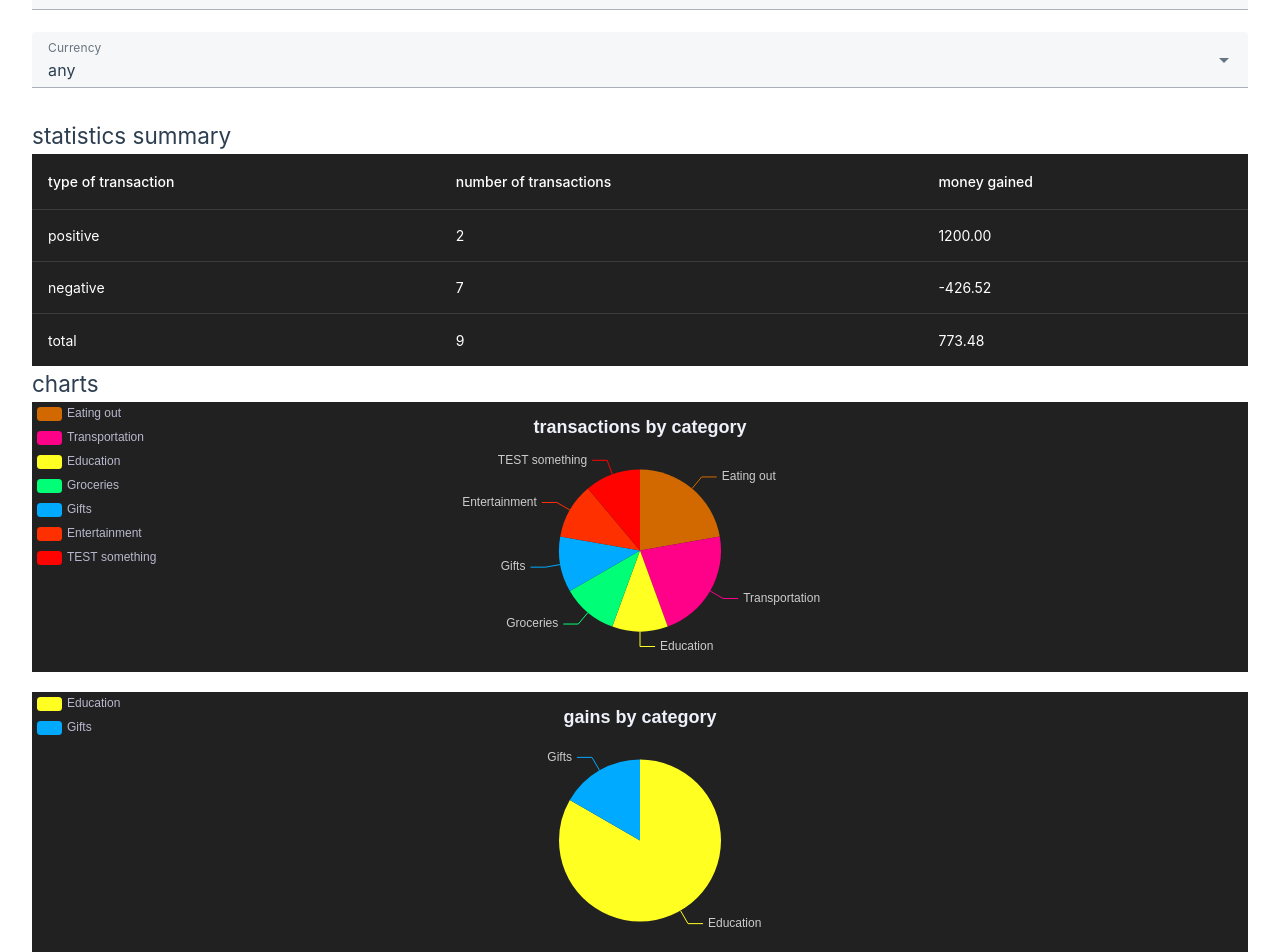
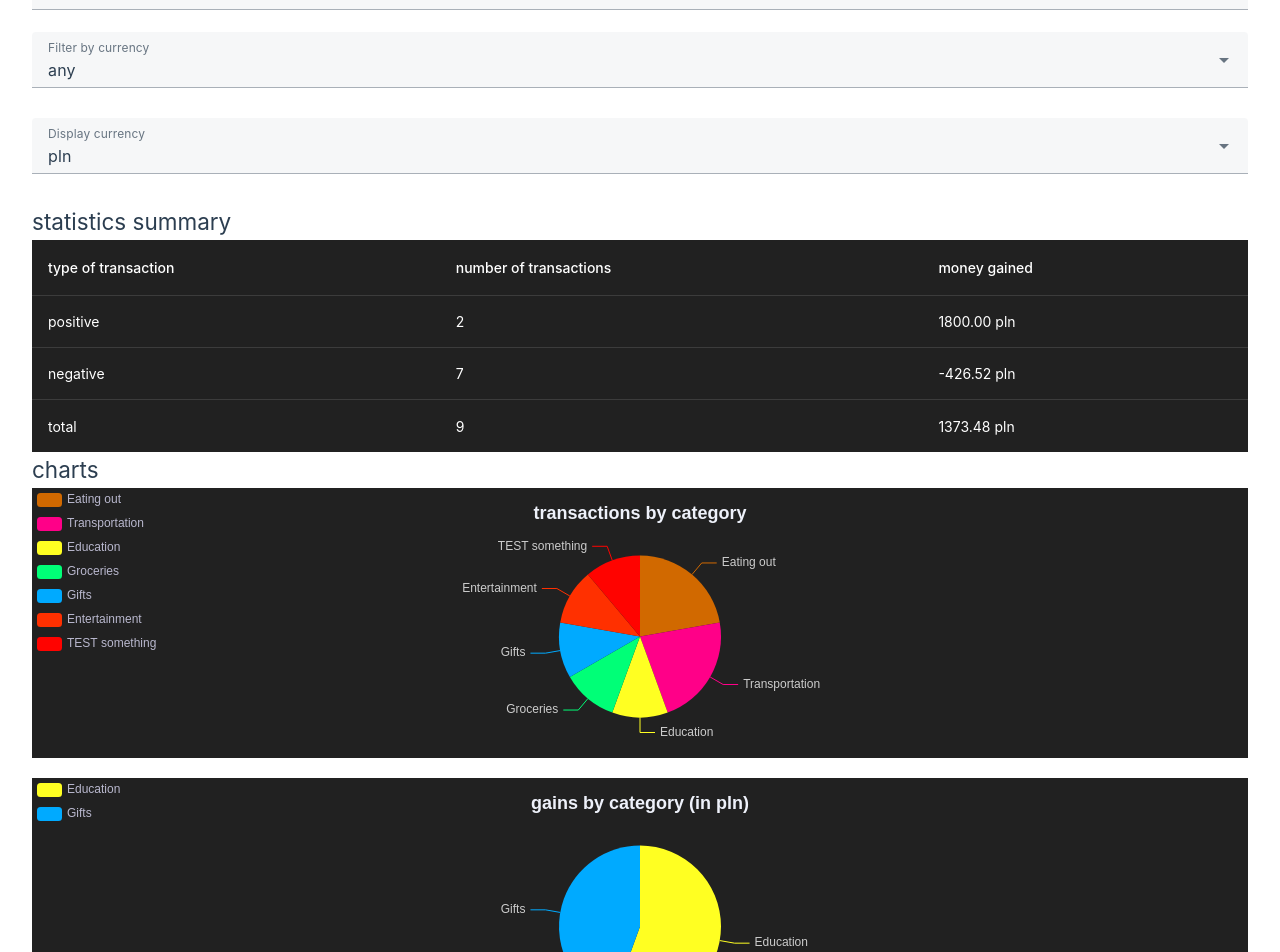
Before and after one commit to FilipTarajko/finance-manager, a Vue app: page /statistics in a window 1280 px wide. Shown: the part 280-1232 px from the top of the page. Built offline with nearby package versions, Linux system fonts and the light colour scheme.

Commit message:
Make statistics page calculate values between currencies

```diff
--- a/src/components/Statistics/StatisticsCharts.vue
+++ b/src/components/Statistics/StatisticsCharts.vue
@@ -5,16 +5,25 @@ import BarChart from '@/components/Statistics/BarChart.vue'
 import { computed } from 'vue'
 const categoriesStore = useCategoriesStore()
 import { useCurrenciesStore } from '@/stores/currenciesStore'
+import type { Currency, TransactionWithoutCategoryData } from '@/types/types';
 const currenciesStore = useCurrenciesStore()
 
 const props = defineProps<{
   minTimestamp: number,
   maxTimestamp: number,
-  currency_id: number | null
+  filter_currency_id: number | null,
+  display_currency: Currency
 }>();
 
 function preparePieGraphInput(array: []) {
   return array.sort((a: any, b: any) => b.value - a.value)
+}
+
+function recalculateTransactionToMatchCurrency(transaction: TransactionWithoutCategoryData, target_currency: Currency) {
+  return {
+    ...transaction,
+    amount: transaction.amount * currenciesStore.getCurrencyByTransaction(transaction)?.value! / target_currency.value
+  }
 }
 
 const transactionInstancesByCategory = computed(() => {
@@ -23,8 +32,7 @@ const transactionInstancesByCategory = computed(() => {
     let value = category.transactions
       .filter(transaction => transaction.timestamp <= props.maxTimestamp)
       .filter(transaction => transaction.timestamp >= props.minTimestamp)
-      .filter(transaction => props.currency_id == null || currenciesStore.getCurrencyByTransaction(transaction)?.id == props.currency_id)
-
+      .filter(transaction => props.filter_currency_id == null || currenciesStore.getCurrencyByTransaction(transaction)?.id == props.filter_currency_id)
       .length
     value && array.push({ name: category.name, value, color: category.color })
   })
@@ -38,8 +46,8 @@ const transactionGainsByCategory = computed(() => {
       .filter((e) => e.amount > 0)
       .filter(transaction => transaction.timestamp <= props.maxTimestamp)
       .filter(transaction => transaction.timestamp >= props.minTimestamp)
-      .filter(transaction => props.currency_id == null || currenciesStore.getCurrencyByTransaction(transaction)?.id == props.currency_id)
-      .reduce((sum, elem) => sum + elem.amount, 0)
+      .filter(transaction => props.filter_currency_id == null || currenciesStore.getCurrencyByTransaction(transaction)?.id == props.filter_currency_id)
+      .reduce((sum, elem) => sum + recalculateTransactionToMatchCurrency(elem, props.display_currency).amount, 0)
       .toFixed(2)
     value != "0.00" && array.push({ name: category.name, value, color: category.color })
   })
@@ -53,8 +61,8 @@ const transactionLossesByCategory = computed(() => {
       .filter((e) => e.amount < 0)
       .filter(transaction => transaction.timestamp <= props.maxTimestamp)
       .filter(transaction => transaction.timestamp >= props.minTimestamp)
-      .filter(transaction => props.currency_id == null || currenciesStore.getCurrencyByTransaction(transaction)?.id == props.currency_id)
-      .reduce((sum, elem) => sum - elem.amount, 0)
+      .filter(transaction => props.filter_currency_id == null || currenciesStore.getCurrencyByTransaction(transaction)?.id == props.filter_currency_id)
+      .reduce((sum, elem) => sum - recalculateTransactionToMatchCurrency(elem, props.display_currency).amount, 0)
       .toFixed(2)
     value != "0.00" && array.push({ name: category.name, value, color: category.color })
   })
@@ -68,12 +76,12 @@ const transactionsChronologicallyForBarChart = computed(() => {
     if (elem.timestamp < props.minTimestamp || elem.timestamp > props.maxTimestamp) {
       continue;
     }
-    if (props.currency_id != null && currenciesStore.getCurrencyByTransaction(elem)?.id != props.currency_id) {
+    if (props.filter_currency_id != null && currenciesStore.getCurrencyByTransaction(elem)?.id != props.filter_currency_id) {
       continue;
     }
     array.push({
       name: elem.name,
-      value: elem.amount.toFixed(2),
+      value: recalculateTransactionToMatchCurrency(elem, props.display_currency).amount.toFixed(2),
       itemStyle: {
         color: elem.categoryData.color
       }
@@ -96,17 +104,17 @@ const transactionsChronologicallyForBarChart = computed(() => {
     />
     <PieChart
       class="chart"
-      name="gains by category"
+      :name="'gains by category (in ' + display_currency.name + ')'"
       :input="transactionGainsByCategory"
     />
     <PieChart
       class="chart"
-      name="losses by category"
+      :name="'losses by category (in ' + display_currency.name + ')'"
       :input="transactionLossesByCategory"
     />
     <BarChart
       class="chart chart--tall chart--last"
-      name="transaction history"
+      :name="'transaction history (values in ' + display_currency.name + ')'"
       subtitle="with zoom"
       :input="transactionsChronologicallyForBarChart"
     />
--- a/src/components/Statistics/StatisticsTable.vue
+++ b/src/components/Statistics/StatisticsTable.vue
@@ -1,6 +1,7 @@
 <script setup lang="ts">
 import { useCategoriesStore } from '@/stores/categoriesStore'
 import { useCurrenciesStore } from '@/stores/currenciesStore'
+import type { Currency } from '@/types/types';
 import { computed } from 'vue'
 const categoriesStore = useCategoriesStore()
 const currenciesStore = useCurrenciesStore()
@@ -8,40 +9,49 @@ const currenciesStore = useCurrenciesStore()
 const props = defineProps<{
   minTimestamp: number,
   maxTimestamp: number,
-  currency_id: number | null
+  currency_id: number | null,
+  display_currency: Currency
 }>();
 
-const positiveTransactionsInstances = computed(() => {
-  return categoriesStore.positiveTransactions
+const commonFilteredTransactions = computed(() => {
+  return categoriesStore.transactions
     .filter(transaction => transaction.timestamp <= props.maxTimestamp)
     .filter(transaction => transaction.timestamp >= props.minTimestamp)
     .filter(transaction => props.currency_id == null || currenciesStore.getCurrencyByTransaction(transaction)?.id == props.currency_id)
+    .map(elem => ({
+      ...elem,
+      amount: elem.amount * currenciesStore.getCurrencyByTransaction(elem)?.value! / props.display_currency.value
+    }))
+})
+
+const positiveTransactionsInstances = computed(() => {
+  return commonFilteredTransactions.value
+    .filter(e => e.amount > 0)
     .length
 })
+
 const positiveTransactionsGains = computed(() => {
-  return categoriesStore.positiveTransactions
-    .filter(transaction => transaction.timestamp <= props.maxTimestamp)
-    .filter(transaction => transaction.timestamp >= props.minTimestamp)
-    .filter(transaction => props.currency_id == null || currenciesStore.getCurrencyByTransaction(transaction)?.id == props.currency_id)
+  return commonFilteredTransactions.value
+    .filter(e => e.amount > 0)
     .reduce((sum, elem) => sum + elem.amount, 0)
 })
+
 const negativeTransactionsInstances = computed(() => {
-  return categoriesStore.negativeTransactions
-    .filter(transaction => transaction.timestamp <= props.maxTimestamp)
-    .filter(transaction => transaction.timestamp >= props.minTimestamp)
-    .filter(transaction => props.currency_id == null || currenciesStore.getCurrencyByTransaction(transaction)?.id == props.currency_id)
+  return commonFilteredTransactions.value
+    .filter(e => e.amount < 0)
     .length
 })
+
 const negativeTransactionsLosses = computed(() => {
-  return categoriesStore.negativeTransactions
-    .filter(transaction => transaction.timestamp <= props.maxTimestamp)
-    .filter(transaction => transaction.timestamp >= props.minTimestamp)
-    .filter(transaction => props.currency_id == null || currenciesStore.getCurrencyByTransaction(transaction)?.id == props.currency_id)
+  return commonFilteredTransactions.value
+    .filter(e => e.amount < 0)
     .reduce((sum, elem) => sum + elem.amount, 0)
 })
+
 const totalTransactionsInstances = computed(() => {
   return negativeTransactionsInstances.value + positiveTransactionsInstances.value
 })
+
 const totalTransactionsSum = computed(() => {
   return negativeTransactionsLosses.value + positiveTransactionsGains.value
 })
@@ -62,17 +72,17 @@ const totalTransactionsSum = computed(() => {
       <tr>
         <td>positive</td>
         <td>{{ positiveTransactionsInstances }}</td>
-        <td>{{ positiveTransactionsGains.toFixed(2) }}</td>
+        <td>{{ positiveTransactionsGains.toFixed(2) }} {{ display_currency.name }}</td>
       </tr>
       <tr>
         <td>negative</td>
         <td>{{ negativeTransactionsInstances }}</td>
-        <td>{{ negativeTransactionsLosses.toFixed(2) }}</td>
+        <td>{{ negativeTransactionsLosses.toFixed(2) }} {{ display_currency.name }}</td>
       </tr>
       <tr>
         <td>total</td>
         <td>{{ totalTransactionsInstances }}</td>
-        <td>{{ totalTransactionsSum.toFixed(2) }}</td>
+        <td>{{ totalTransactionsSum.toFixed(2) }} {{ display_currency.name }}</td>
       </tr>
     </tbody>
   </v-table>
--- a/src/stores/currenciesStore.ts
+++ b/src/stores/currenciesStore.ts
@@ -15,6 +15,10 @@ import defaultCurrencies from './defaultCurrencies.json'
 export const useCurrenciesStore = defineStore('currenciesStore', () => {
   const default_currency_id: Ref<number> = useStorage('default_currency_id', 1)
   const currencies: Ref<Currency[]> = useStorage('currencies', defaultCurrencies)
+
+  function getCurrencyById(id: number) {
+    return currencies.value.find(e => e.id == id)
+  }
 
   function getCurrencyNameByAccount(account: Account) {
     return currencies.value.find(e => e.id == account.currency_id)?.name
@@ -39,6 +43,7 @@ export const useCurrenciesStore = defineStore('currenciesStore', () => {
     default_currency_id,
     getCurrencyNameByAccount,
     getCurrencyNameByTransaction,
-    getCurrencyByTransaction
+    getCurrencyByTransaction,
+    getCurrencyById
   }
 })
--- a/src/views/StatisticsView.vue
+++ b/src/views/StatisticsView.vue
@@ -7,9 +7,11 @@ const currenciesStore = useCurrenciesStore();
 
 let minTimestamp = ref(0)
 let maxTimestamp = ref(new Date().getTime())
-let currency_id = ref(null)
+let filter_currency_id = ref(null)
+let displayed_currency = ref(currenciesStore.getCurrencyById(currenciesStore.default_currency_id)!)
+// let is_changing_currency_to_match_filter = ref(true)
 
-const currencyOptions = computed(() => {
+const filterCurrencyOptions = computed(() => {
   return [{
     title: "any",
     value: null
@@ -19,6 +21,15 @@ const currencyOptions = computed(() => {
       value: currency.id
     }
   })]
+})
+
+const displayCurrencyOptions = computed(() => {
+  return currenciesStore.currencies.map((currency) => {
+    return {
+      title: currency.name,
+      value: currency
+    }
+  })
 })
 
 </script>
@@ -40,20 +51,33 @@ const currencyOptions = computed(() => {
   >
   </v-text-field>
   <v-select
-    v-model="currency_id"
-    :items="currencyOptions"
-    label="Currency"
+    v-model="filter_currency_id"
+    :items="filterCurrencyOptions"
+    label="Filter by currency"
     class="mb-2"
   ></v-select>
+  <v-select
+    v-model="displayed_currency"
+    :items="displayCurrencyOptions"
+    label="Display currency"
+    class="mb-2"
+  ></v-select>
+  <!-- <v-switch
+    v-model="is_changing_currency_to_match_filter"
+    label="Automatically change display currency to match filter currency"
+  >
+  </v-switch> -->
 
   <StatisticsTable
     :minTimestamp="minTimestamp"
     :maxTimestamp="maxTimestamp"
-    :currency_id="currency_id"
+    :currency_id="filter_currency_id"
+    :display_currency="displayed_currency"
   ></StatisticsTable>
   <StatisticsCharts
     :minTimestamp="minTimestamp"
     :maxTimestamp="maxTimestamp"
-    :currency_id="currency_id"
+    :filter_currency_id="filter_currency_id"
+    :display_currency="displayed_currency"
   ></StatisticsCharts>
 </template>
```
